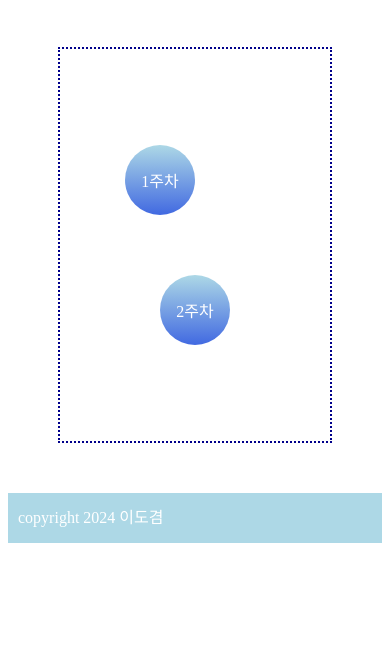
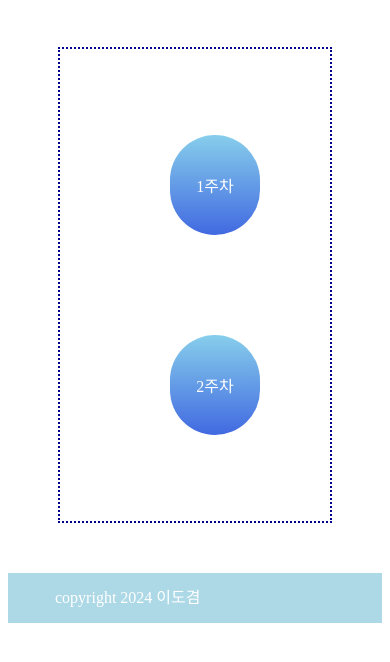
Before and after one commit to leedogyeom/whereisee, a plain HTML site: page index.html in a window 390 px wide. Shown: the part 70-732 px from the top of the page. Drawn offline with Linux system fonts and the light colour scheme.

Commit message:
Add files via upload

```diff
--- a/index.html
+++ b/index.html
@@ -12,10 +12,10 @@
 		<header>
 			<h1>2주간의 눈길 기록</h1>
 		</header>
-		<article class="c1">
+		<article class="t3">
 			<ol class="o1">
-				<a href="me.html"><li class="o2">1주차</li></a>
-				<a href="design.html"><li class="o3">2주차</li></a>
+				<a class="t4" href="me.html"><li class="t1">1주차</li></a>
+				<a class="t5" href="design.html"><li class="t2">2주차</li></a>
 			</ol>
 		</article>
 		<footer>
--- a/style.css
+++ b/style.css
@@ -40,19 +40,11 @@ ol {
 	display: flex;
 	flex-direction: row;
 	flex-wrap: wrap;
-	color: white;
-	padding: 0px;
 }
 
 li {
 	margin: 30px;
 	color: white;
-	padding: 10px;
-}
-
-a {
-	color: white;
-	text-decoration-line: none;
 }
 
 article {
@@ -93,6 +85,11 @@ p {
 	color: white;
 }
 
+a {
+	color: white;
+	text-decoration-line: none;
+}
+
 img {
 	width: 400px;
 	height: 300px;
@@ -100,40 +97,93 @@ img {
 }
 
 .o1 {
-	display: flex;
 	flex-direction: row;
-	justify-content: center;
+	justify-content: space-evenly;
+	align-items: center;
+	list-style-type: none;
+}
+
+.t1 {
+	background-color: lightblue;
+	background: linear-gradient(skyblue, royalblue);
+	border-radius: 50px;
+	width: 100px;
+	height: 100px;
+	display: table-cell;
+	vertical-align: middle;
+	text-align: center;
+}
+
+.t2 {
+	background-color: lightblue;
+	background: linear-gradient(skyblue, royalblue);
+	border-radius: 50px;
+	width: 100px;
+	height: 100px;
+	display: table-cell;
+	vertical-align: middle;
+	text-align: center;
+}
+
+.t3 {
+	flex-direction: row;
+	justify-content: space-evenly;
 	align-items: center;
 }
 
-.o2 {
-	color: white;
-	display: flex;
-	justify-content: center;
-	align-items: center;
-	margin-right: 100px;
-	background-color: lightblue;
-	width: 50px;
-	height: 50px;
-	background: linear-gradient(lightblue, royalblue);
-	border-radius: 50px;
+.t4 {
+	margin: 50px;
 }
 
-.o3 {
-	color: white;
-	display: flex;
-	justify-content: center;
-	align-items: center;
-	background-color: lightblue;
-	width: 50px;
-	height: 50px;
-	background: linear-gradient(lightblue, royalblue);
-	border-radius: 50px;
+.t5 {
+	margin: 50px;
 }
 
-.c1 {
-	display: flex;
-	flex-direction: row;
-	justify-content: center;
-	align-items: center;
+@media screen and (max-width: 900px) {
+	.o1 {
+		display: flex;
+		flex-direction: column;
+		flex-wrap: wrap;
+	}
+	ol {
+		display: flex;
+		flex-direction: column;
+		flex-wrap: wrap;
+	}
+	section {
+		background-color: lightblue;
+		width: 300px;
+		height: 880px;
+		background: linear-gradient(skyblue, royalblue);
+	}
+	article {
+		display: flex;
+		flex-direction: column;
+		flex-wrap: wrap;
+		justify-content: space-evenly;
+		align-items: center;
+		border: 2px dotted darkblue;
+		padding: 20px;
+		margin: 50px;
+	}
+	h3 {
+		background-color: white;
+		width: 250px;
+		height: 20px;
+		padding: 20px;
+		border-radius: 40px;
+		color: black;
+	}
+	img {
+		width: 275px;
+		height: 208px;
+		margin: 10px;
+	}
+	p {
+		line-height: 1.9;
+		word-break: keep-all;
+		width: 280px;
+		margin: 10px;
+		color: white;
+	}
 }
```
Also changed, not shown: design.html (+1 -1 lines), me.html (+3 -3 lines).
